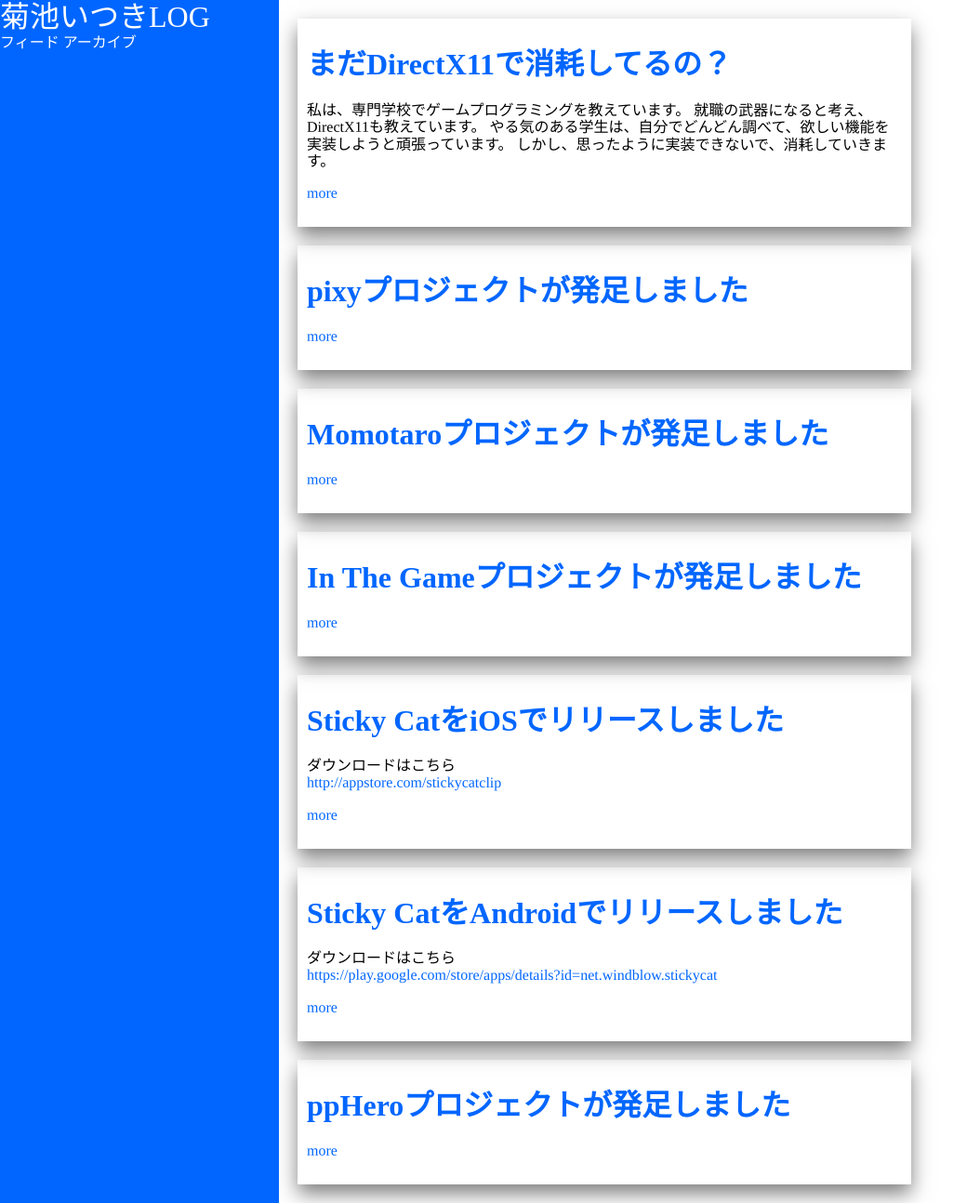
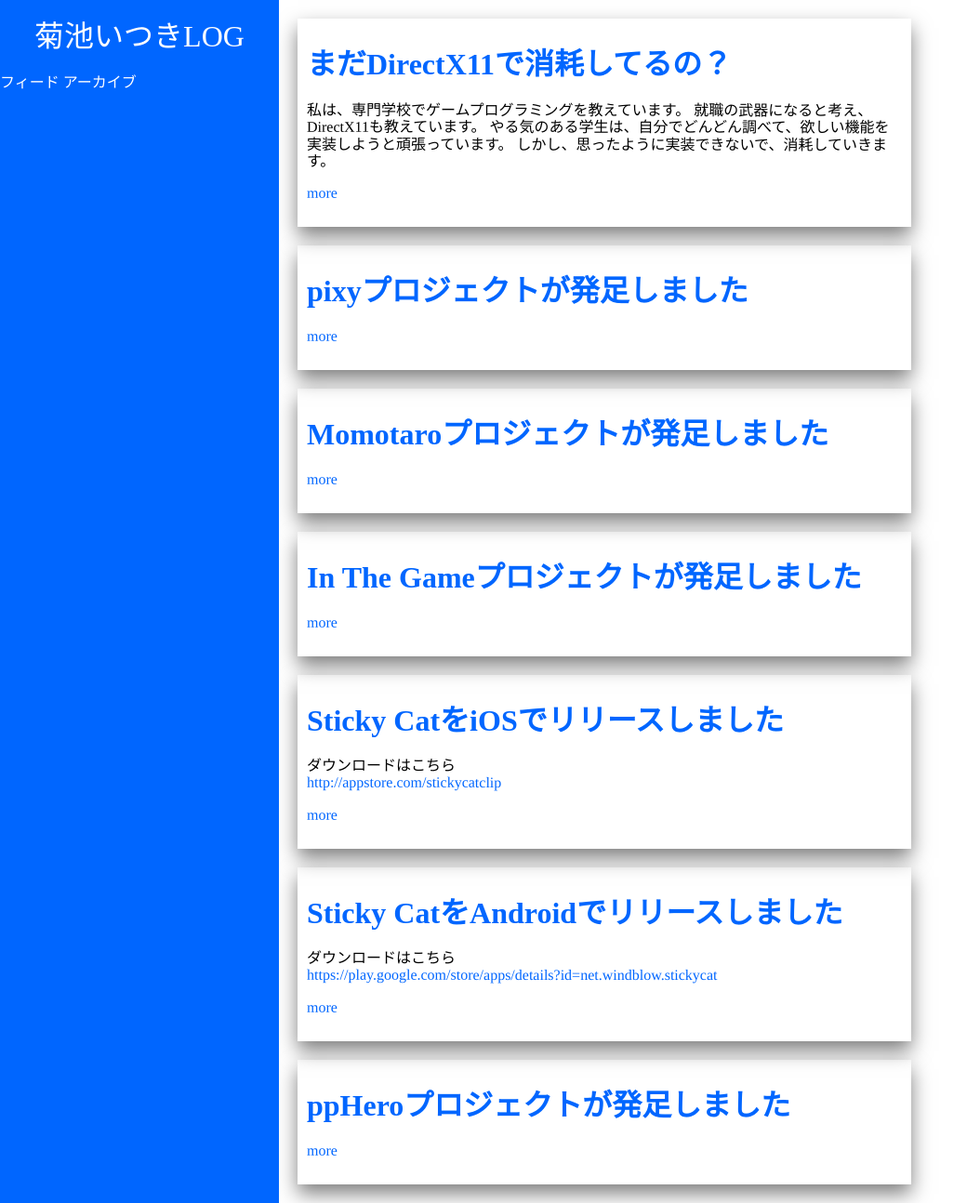
Before and after one commit to itukikikuti/windblow.net, a Jekyll site: the page built from index.html, in a window 1280 px wide and 1294 px high. Shown: the whole window at 93% size, without its empty margins (0-1054 px from the left). Built offline with Jekyll 4.4.1, drawn with Linux system fonts in a browser that asks for light colours; some web fonts are replaced.

Commit message:
Update style.scss

```diff
--- a/css/style.scss
+++ b/css/style.scss
@@ -20,8 +20,8 @@
     height: 100%;
     background: $color;
     h1 {
-        font-weight: 500;
-        margin: auto;
+        font-weight: 100;
+        text-align: center;
     }
     a {
         color: #FFFFFF;
```
